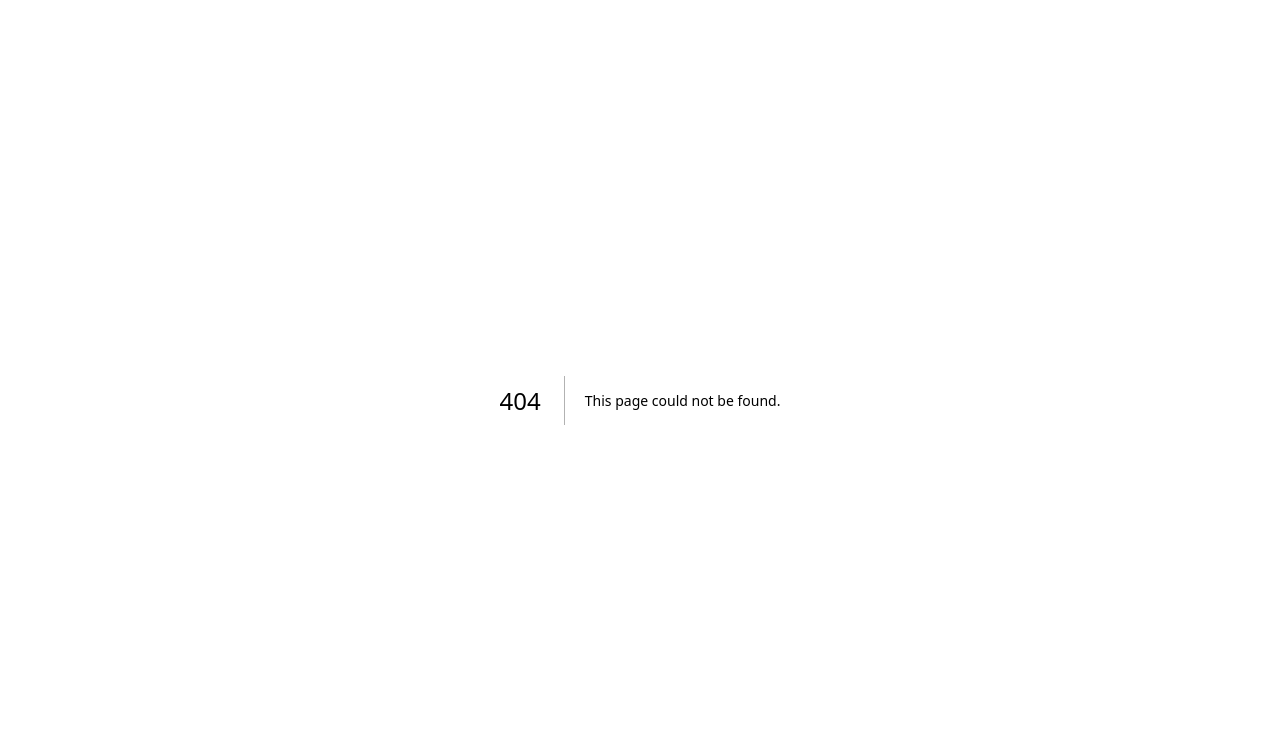
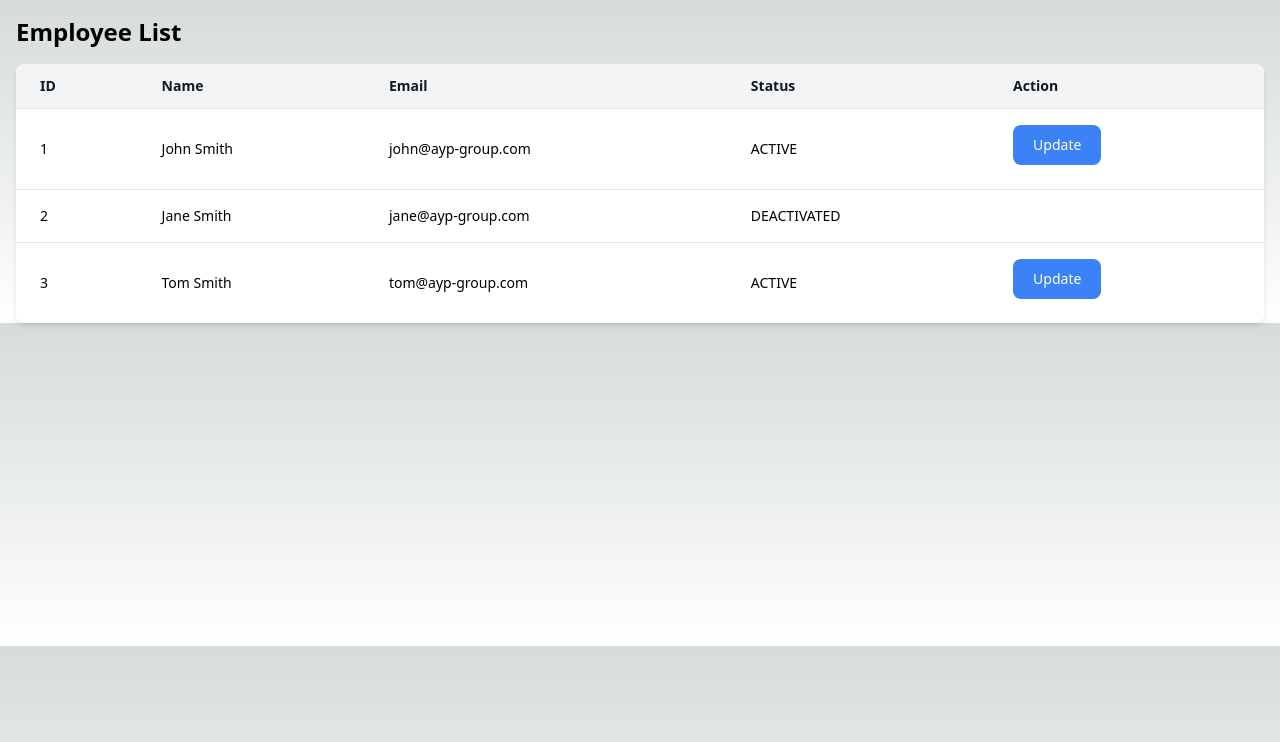
Before and after one commit to mimmydev/my-ayp-app, a Next.js app: page /Home in a window 1280 px wide. Before the commit this address had no page. Shown: the top 742 px of the page. Built offline with nearby package versions, Linux system fonts and the light colour scheme.

Commit message:
feat: Create Home page with EmployeeTable component

```diff
--- /dev/null
+++ b/pages/Home.tsx
@@ -0,0 +1,13 @@
+import React from "react";
+import EmployeeTable from "../components/EmployeeTable";
+import "@/app/globals.css";
+const Home = () => {
+  return (
+    <div className="container mx-auto px-4">
+      <h1 className="text-2xl font-bold my-4">Employee List</h1>
+      <EmployeeTable />
+    </div>
+  );
+};
+
+export default Home;
```
